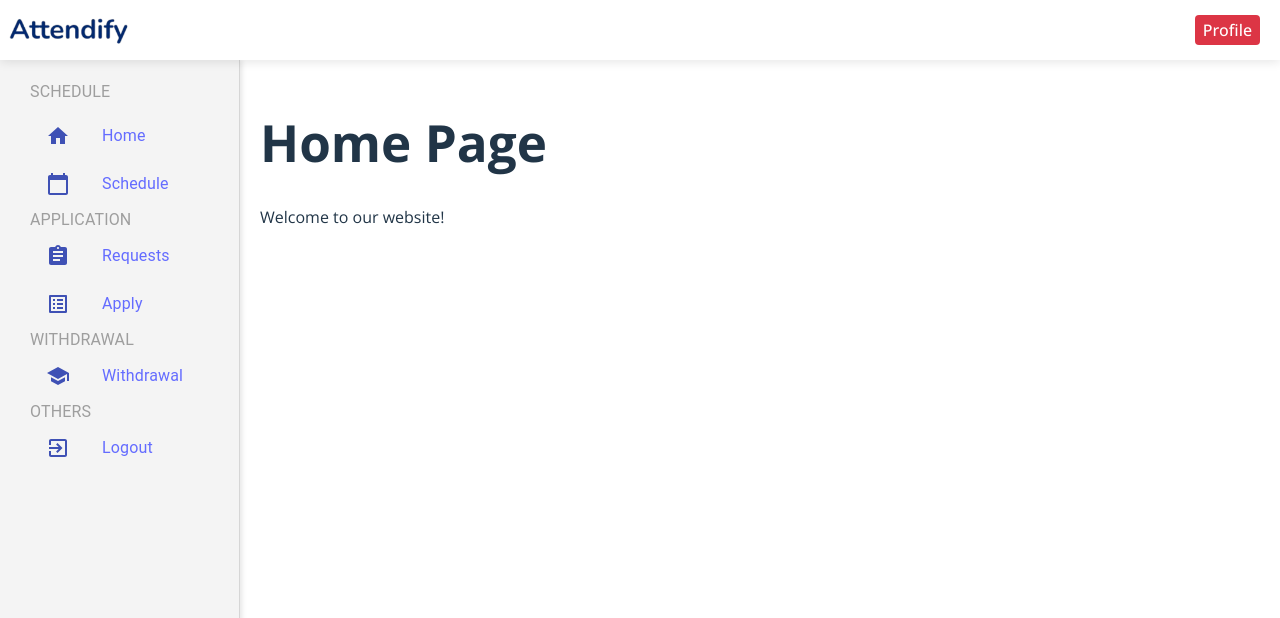
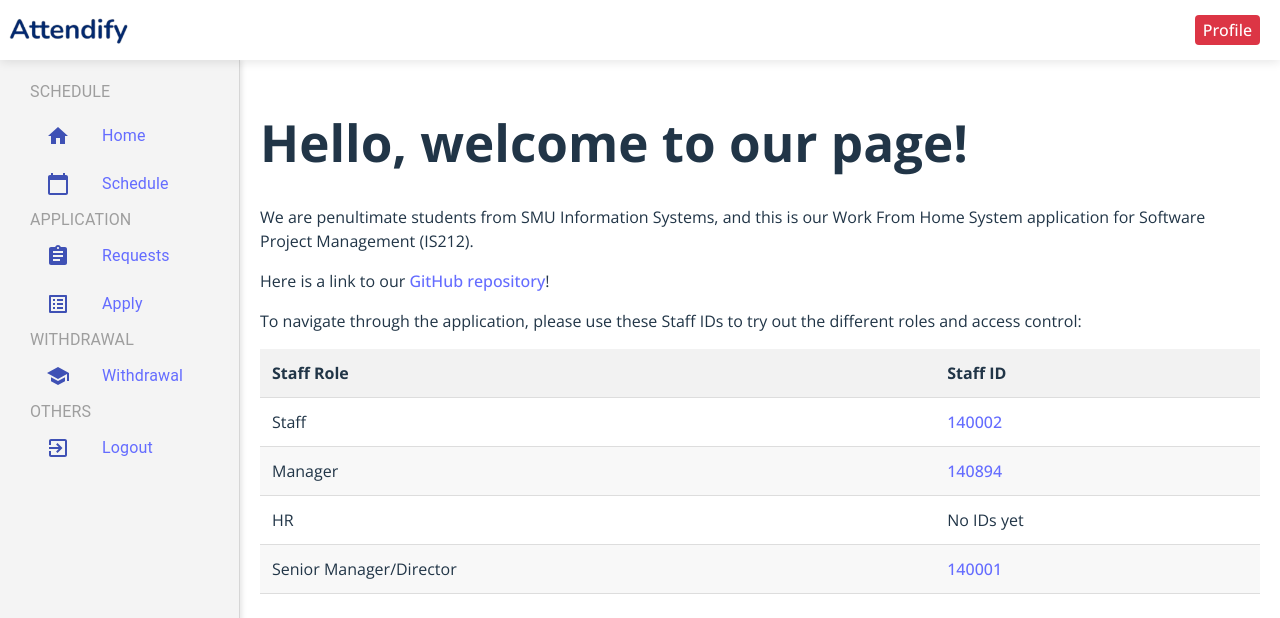
Before and after one commit to ivyn-yak/IS212-G9T5, a React (Vite) app in the folder frontend/: page /login in a window 1280 px wide. Shown: the top 618 px of the page. Built offline with nearby package versions, Linux system fonts and the light colour scheme; no server answers; the HTML template or start-up script is replaced by a standard one.

Commit message:
Update Home.jsx
make nice nice for us

```diff
--- a/frontend/src/pages/Home.jsx
+++ b/frontend/src/pages/Home.jsx
@@ -7,8 +7,36 @@ function Home() {
 
   return (
     <div>
-      <h1>Home Page</h1>
-      <p>Welcome to our website!</p>
+      <h1>Hello, welcome to our page!</h1>
+      <p>We are penultimate students from SMU Information Systems, and this is our Work From Home System application for Software Project Management (IS212).</p>
+      <p>Here is a link to our <a href="https://github.com/nlcchi/IS212-G9T5">GitHub repository</a>!</p>
+      <p>To navigate through the application, please use these Staff IDs to try out the different roles and access control:</p>
+      <table>
+        <thead>
+          <tr>
+            <th>Staff Role</th>
+            <th>Staff ID</th>
+          </tr>
+        </thead>
+        <tbody>
+          <tr>
+            <td>Staff</td>
+            <td><a href="https://is-212-g9-t5.vercel.app/140002">140002</a></td>
+          </tr>
+          <tr>
+            <td>Manager</td>
+            <td><a href="https://is-212-g9-t5.vercel.app/140894">140894</a></td>
+          </tr>
+          <tr>
+            <td>HR</td>
+            <td><a href="https://is-212-g9-t5.vercel.app/" aria-disabled></a>No IDs yet</td>
+          </tr>
+          <tr>
+            <td>Senior Manager/Director</td>
+            <td><a href="https://is-212-g9-t5.vercel.app/140001">140001</a></td>
+          </tr>
+        </tbody>
+      </table>
     </div>
   );
 }
```
